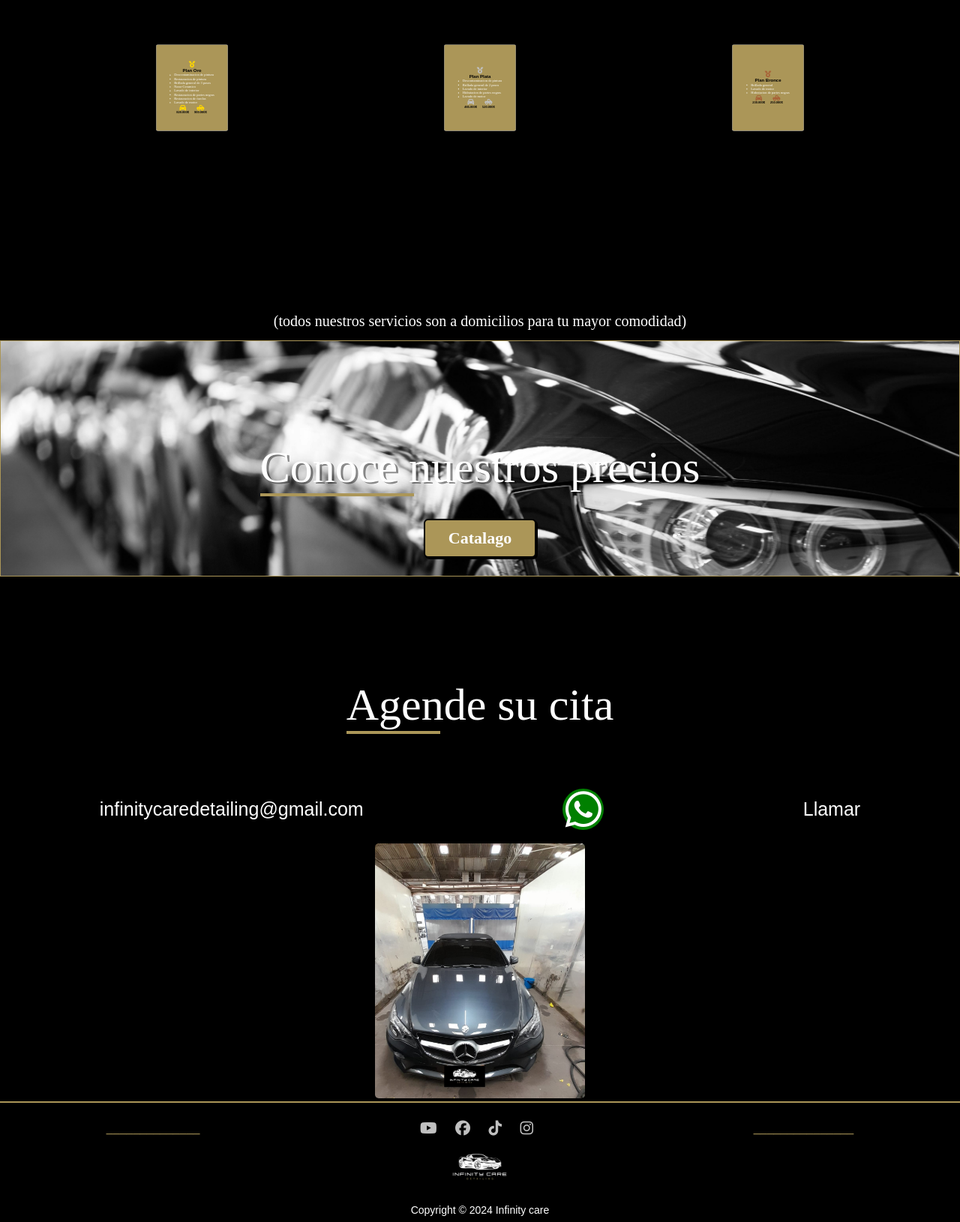
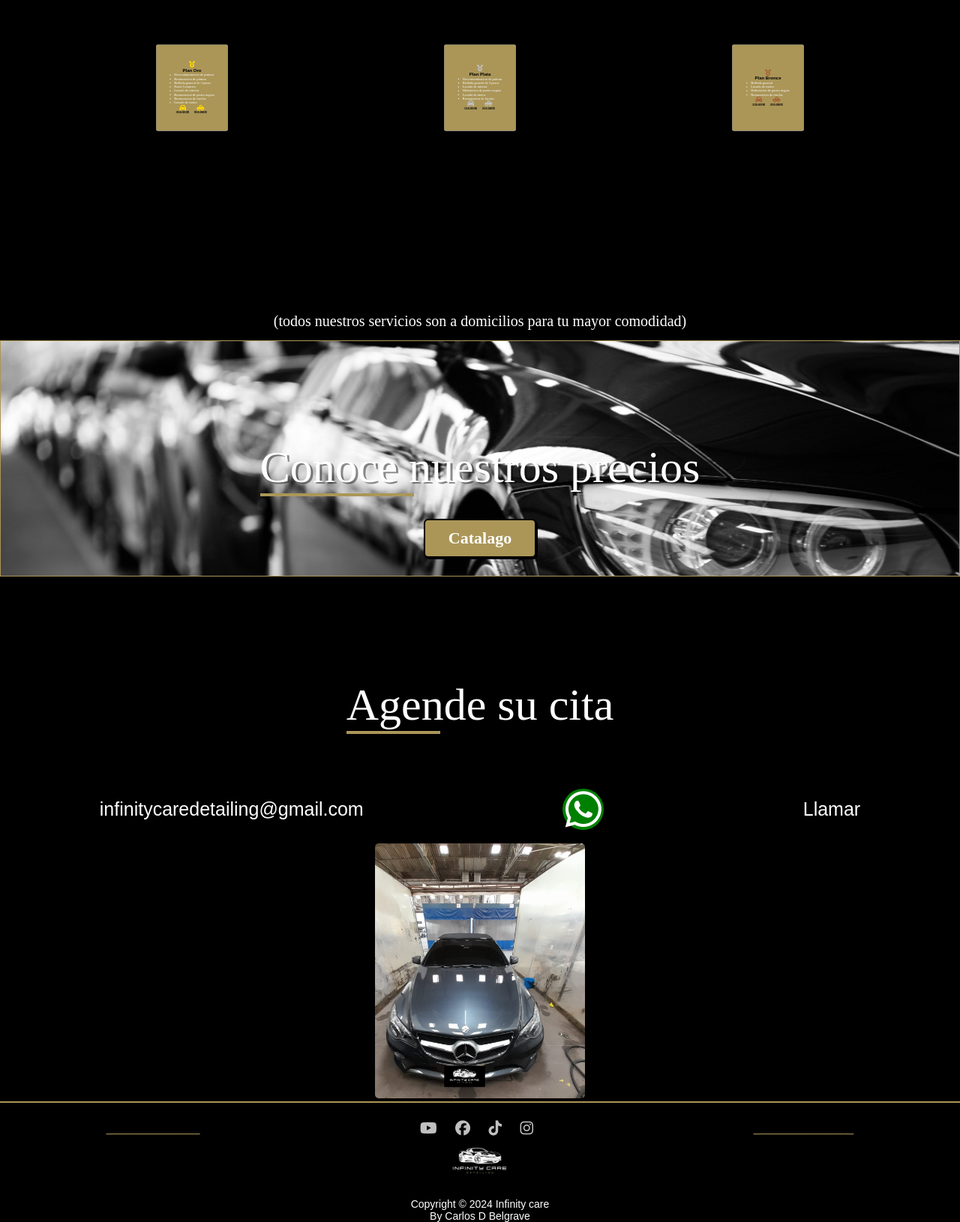
Before and after one commit to infinitycaredetailing/infinitycaredetailing.github.io, a plain HTML site: page index.html in a window 1280 px wide. Shown: the part 3440-5070 px from the top of the page at 75% size. Drawn offline with Linux system fonts and the light colour scheme; a web font is replaced by a local one.

Commit message:
actualizacion

```diff
--- a/index.html
+++ b/index.html
@@ -146,9 +146,9 @@
         <li>Lavado de motor</li>
       </ul>
       <div class="car_tru">
-        <p><i class="fa-solid fa-car"></i>820.000$</p>
+        <p><i class="fa-solid fa-car"></i>850.000$</p>
         <br><br>
-        <p><i class="fa-solid fa-truck-pickup"></i>900.000$</p>
+        <p><i class="fa-solid fa-truck-pickup"></i>950.000$</p>
       </div>
 
     </div>
@@ -162,10 +162,11 @@
             <li>Lavado de interior</li>
             <li>Hidratacion de partes negras</li>
             <li>Lavado de motor</li>
+            <li>Restauracion de farolas</li>
         </ul>
         <div class="car_tru">
-            <p><i class="fa-solid fa-car" style="color: silver;"></i>485.000$</p>
-            <p><i class="fa-solid fa-truck-pickup" style="color: silver;"></i>520.000$</p>
+            <p><i class="fa-solid fa-car" style="color: silver;"></i>510.000$</p>
+            <p><i class="fa-solid fa-truck-pickup" style="color: silver;"></i>550.000$</p>
           </div>
     </div>
 
@@ -176,6 +177,7 @@
         <li>Brillada general</li>
         <li>Lavado de motor</li>
         <li>Hidratacion de partes negras</li>
+        <li>Restauracion de farolas</li>
        </ul>
        <div class="car_tru">
         <p><i class="fa-solid fa-car" style="color:#a86137;;"></i>230.000$</p>
@@ -230,10 +232,10 @@
    </div>
 
    <div class="red_social">
-    <i class="fa-brands fa-youtube" style="color:silver;"></i>
+    <a href="https://www.youtube.com/@InfinityCareDetailing"><i class="fa-brands fa-youtube" style="color:silver;"></i></a>
     <i class="fa-brands fa-facebook" style="color:silver;"></i>
-    <i class="fa-brands fa-tiktok" style="color:silver;"></i>
-    <i class="fa-brands fa-instagram"style="color:silver;"></i>
+    <a href="https://www.tiktok.com/@infinitycaredetailing"><i class="fa-brands fa-tiktok" style="color:silver;"></i></a>
+    <a href="https://www.instagram.com/infinitycaredetailing/"><i class="fa-brands fa-instagram"style="color:silver;"></i></a>
    </div>
 
    <div class="line">
@@ -245,6 +247,7 @@
 <section id="copy">
     <img class="logo" src="LOGO/Logo 1.png" alt="Logo">
     <p>Copyright © 2024 Infinity care</p>
+    <p>By Carlos D Belgrave</p>
 </section>
 
 
```
Also changed, not shown: 1 other file.
